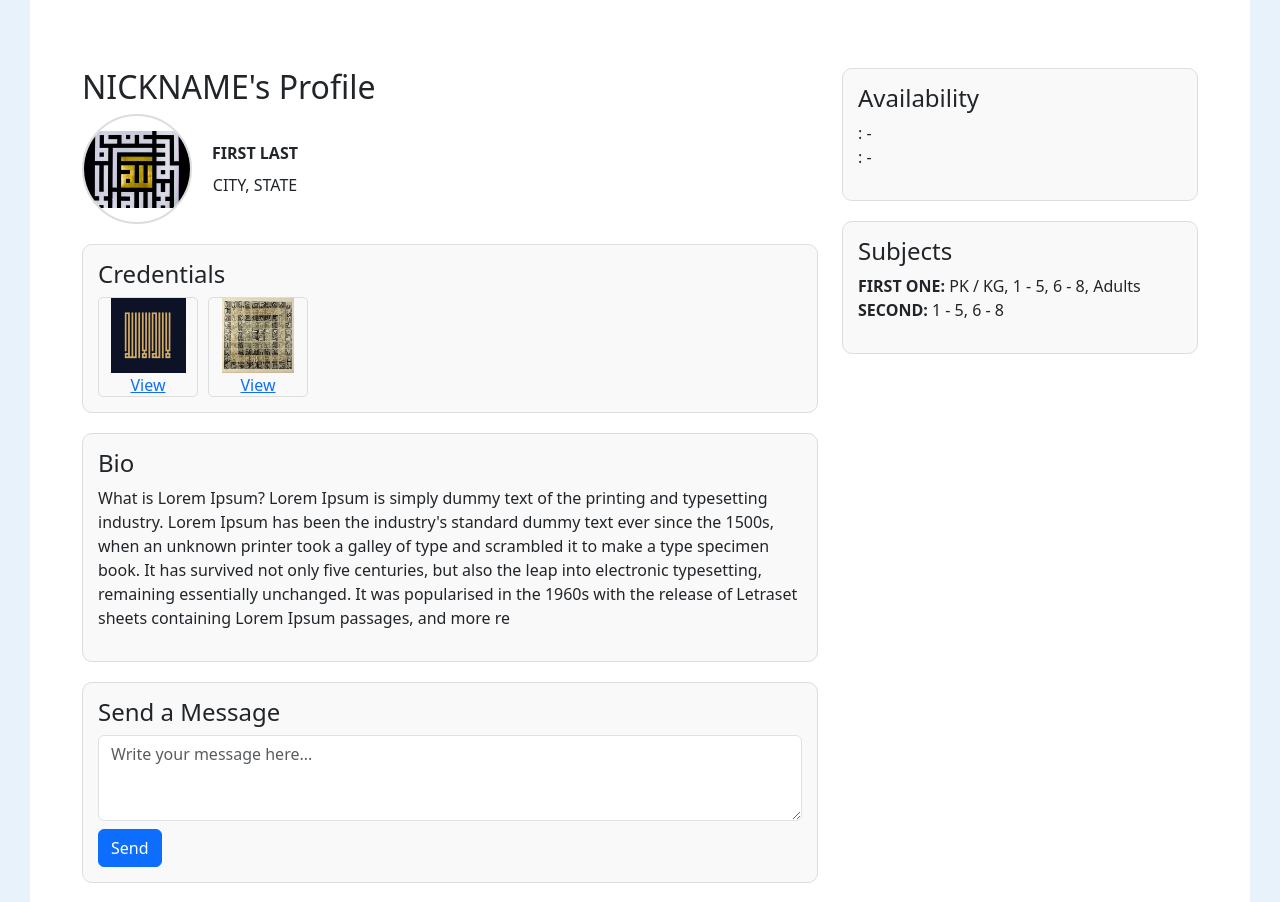
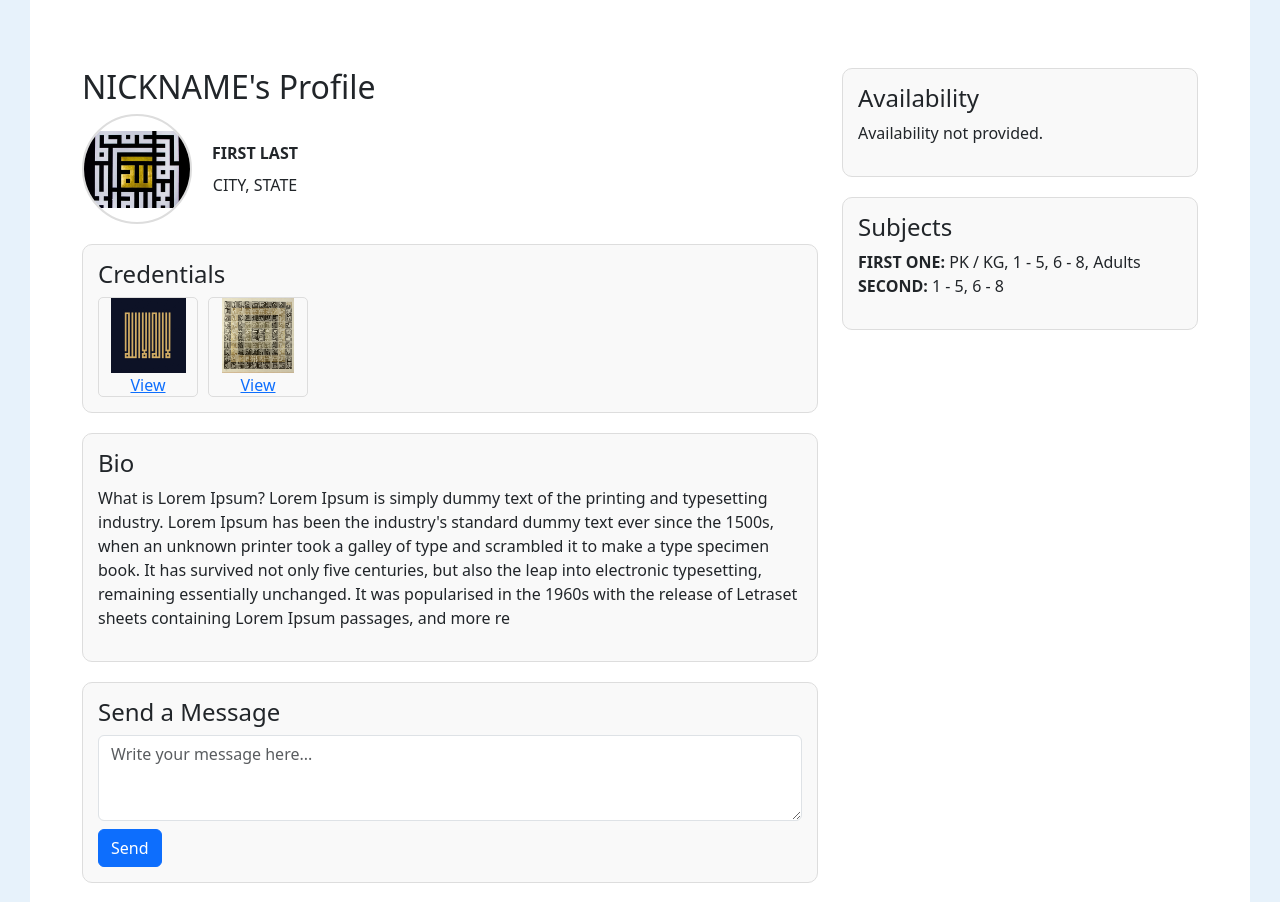
Before and after one commit to TulioPerez/TutorHub, a Django app: page /profile/9/ in a window 1280 px wide. Shown: the part 74-976 px from the top of the page. Run offline with Django 5.2, Linux system fonts and the light colour scheme; a user stored in the database is signed in; data comes from the database, SQL or seed files in the repository; both versions use the stored data as it was after the commit.

Commit message:
fixed availability add row bug

```diff
--- a/tutorhubproject/tutorhub/templates/tutorhub/modals/edit_availability_modal.html
+++ b/tutorhubproject/tutorhub/templates/tutorhub/modals/edit_availability_modal.html
@@ -8,7 +8,7 @@
             <div class="modal-body">
                 <form id="editAvailabilityForm" action="{% url 'edit_profile' %}" method="post">
                     {% csrf_token %}
-                    <div id="edit-availability-rows-container">
+                    <div id="availability-rows-container">
                         {% for slot in user.availability %}
                             <div class="availability-row row mb-3">
                                 <div class="col-md-4">
@@ -36,7 +36,7 @@
                         {% endfor %}
                     </div>
                     <div class="d-flex justify-content-end">
-                        <button type="button" id="btn-add-availability-edit" class="btn btn-secondary btn-sm mt-2">Add Row</button>
+                        <button type="button" id="btn-add-availability" class="btn btn-secondary btn-sm mt-2">Add Row</button>
                     </div>
                     <button type="submit" class="btn btn-primary mt-3">Save Changes</button>
                 </form>
--- a/tutorhubproject/tutorhub/templates/tutorhub/profile.html
+++ b/tutorhubproject/tutorhub/templates/tutorhub/profile.html
@@ -88,8 +88,8 @@
             <div class="right-column-section">
                 <h4>Availability</h4>
                 <ul>
-                    {% for slot in profile.availability %}
-                        <li>{{ slot.day }}: {{ slot.start }} - {{ slot.end }}</li>
+                    {% for day, time in profile.availability.items %}
+                        <li><strong>{{ day|title }}:</strong> {{ time }}</li>
                     {% empty %}
                         <p>Availability not provided.</p>
                     {% endfor %}
```
Also changed, not shown: tutorhubproject/db.sqlite3.
